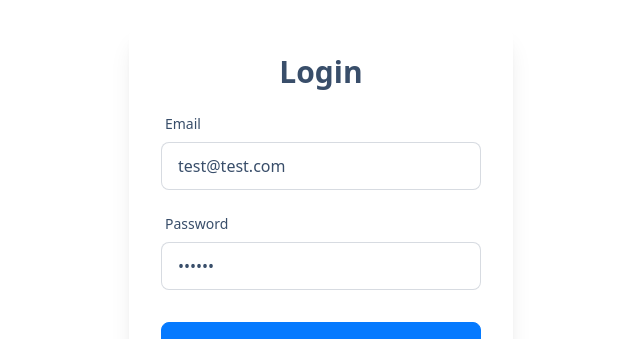
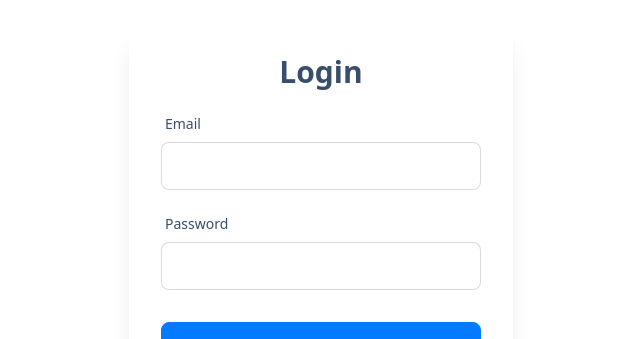
Before and after one commit to dekzyd/test_Daisy, a React (Vite) app: page /login in a window 1280 px wide. Shown: the part 136-475 px from the top of the page, without its empty margins (319-959 px from the left). Built offline with nearby package versions, Linux system fonts and the light colour scheme.

Commit message:
add guest user

```diff
--- a/src/pages/Login.jsx
+++ b/src/pages/Login.jsx
@@ -28,6 +28,22 @@ export const action =
   };
 
 const Login = () => {
+  const dispatch = useDispatch();
+  const navigate = useNavigate();
+  const loginAsGuestUser = async () => {
+    try {
+      const response = await customFetch.post("/auth/local", {
+        identifier: "test@test.com",
+        password: "secret",
+      });
+      dispatch(loginUser(response.data));
+      toast.success("welcome guest user");
+      navigate("/");
+    } catch (error) {
+      console.log(error);
+      toast.error("guest user login error.please try later.");
+    }
+  };
   return (
     <section className="h-screen grid place-items-center">
       <Form
@@ -35,22 +51,16 @@ const Login = () => {
         className="card w-96 bg-base-100 shadow-xl p-8 flex flex-col gap-y-4"
       >
         <h4 className="text-center text-3xl font-bold">Login</h4>
-        <FormInput
-          type="email"
-          defaultValue="test@test.com"
-          name="identifier"
-          label="Email"
-        />
-        <FormInput
-          type="password"
-          defaultValue="secret"
-          name="password"
-          label="Password"
-        />
+        <FormInput type="email" name="identifier" label="Email" />
+        <FormInput type="password" name="password" label="Password" />
         <div className="mt-4">
           <SubmitBtn text="Login" />
         </div>
-        <button type="button" className="btn btn-secondary btn-block">
+        <button
+          onClick={loginAsGuestUser}
+          type="button"
+          className="btn btn-secondary btn-block"
+        >
           guest user
         </button>
         <p className="text-center">
```
